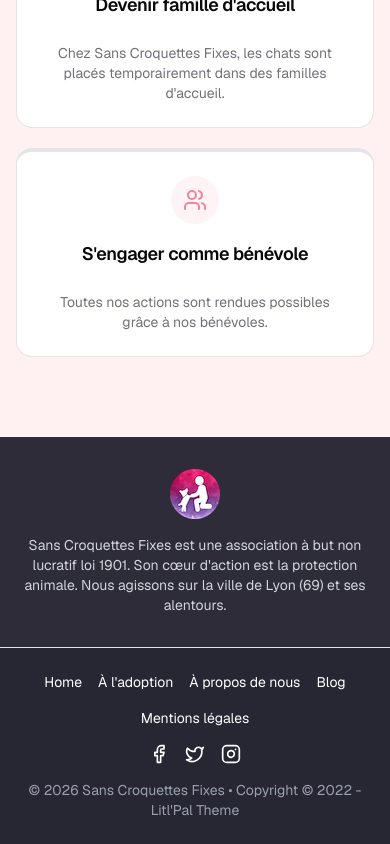
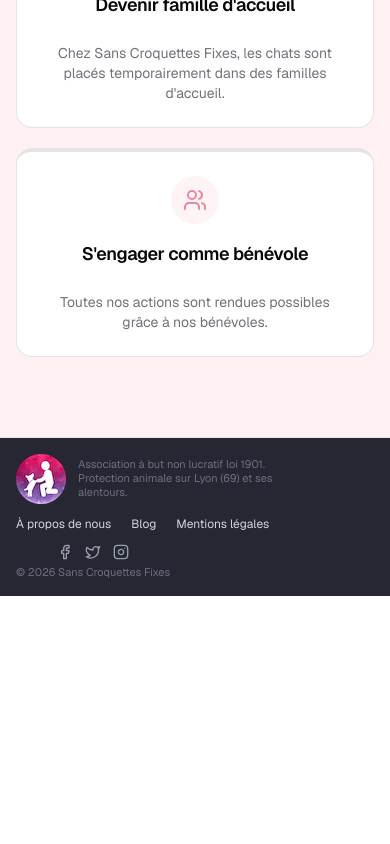
Before and after one commit to descrysama/DDF-front, a Next.js app: page / in a window 390 px wide. Shown: the part 9460-10304 px from the top of the page. After the commit the page ends 10056 px from the top, so only its background shows below. Built offline with nearby package versions, Linux system fonts and the light colour scheme.

Commit message:
fix: rework footer and header, DDF-00

```diff
--- a/components/footer.tsx
+++ b/components/footer.tsx
@@ -4,69 +4,48 @@ import { Facebook, Twitter, Instagram } from "lucide-react"
 
 export default function Footer() {
   return (
-    <footer className="bg-[#272633] text-white">
-      <div className="bg-[#2e2c38] py-8">
-        <div className="container mx-auto px-4">
-          <div className="flex flex-col md:flex-row items-center justify-between gap-4">
-            {/* Logo */}
-            <div className="w-[120px] h-[50px] relative">
+    <footer className="bg-[#272633] text-white border-t border-white/10">
+      <div className="container mx-auto px-4 py-4">
+        <div className="flex flex-col md:flex-row items-start md:items-center justify-between gap-3">
+
+          {/* Logo + description */}
+          <div className="flex flex-row items-center gap-3 shrink-0 max-w-[280px]">
+            <div className="w-[50px] h-[50px] relative shrink-0">
               <Image
                 src="/logo.png"
                 alt="Sans Croquettes Fixes"
                 fill
-                className="object-contain"
+                className="object-contain object-left"
               />
             </div>
+            <p className="text-[11px] text-gray-500 leading-tight">
+              Association à but non lucratif loi 1901. Protection animale sur Lyon (69) et ses alentours.
+            </p>
+          </div>
 
-            {/* Description */}
-            <div className="max-w-2xl text-center md:text-left">
-              <p className="text-sm text-gray-300">
-                Sans Croquettes Fixes est une association à but non lucratif loi 1901. Son cœur d'action est la protection animale. Nous agissons sur la ville de Lyon (69) et ses alentours.
-              </p>
-            </div>
-          </div>
-        </div>
-      </div>
+          {/* Nav links */}
+          <nav className="flex flex-wrap items-center justify-center gap-x-5 gap-y-1">
+            <Link href="/about-us" className="text-xs text-gray-300 hover:text-[hsl(var(--primary))] transition-colors">À propos de nous</Link>
+            <Link href="/news" className="text-xs text-gray-300 hover:text-[hsl(var(--primary))] transition-colors">Blog</Link>
+            <Link href="/mentions-legales" className="text-xs text-gray-300 hover:text-[hsl(var(--primary))] transition-colors">Mentions légales</Link>
+          </nav>
 
-      <div className="border-t border-white/10 py-6">
-        <div className="container mx-auto px-4">
-          <div className="flex flex-col md:flex-row items-center justify-between gap-4">
-            {/* Menu */}
-            <nav className="flex flex-wrap items-center justify-center gap-4 md:gap-6">
-              <Link href="/" className="text-sm hover:text-[hsl(var(--primary))] transition-colors">
-                Home
+          {/* Right: social + copyright */}
+          <div className="flex flex-col items-center md:items-end gap-1">
+            <div className="flex items-center gap-3">
+              <Link href="https://www.facebook.com/sanscroquettesfixes" target="_blank" className="text-gray-400 hover:text-[hsl(var(--primary))] transition-colors">
+                <Facebook size={16} />
               </Link>
-              <Link href="/adopt-pet" className="text-sm hover:text-[hsl(var(--primary))] transition-colors">
-                À l'adoption
+              <Link href="https://x.com/CroquettesFixes" target="_blank" className="text-gray-400 hover:text-[hsl(var(--primary))] transition-colors">
+                <Twitter size={16} />
               </Link>
-              <Link href="/about-us" className="text-sm hover:text-[hsl(var(--primary))] transition-colors">
-                À propos de nous
-              </Link>
-              <Link href="/news" className="text-sm hover:text-[hsl(var(--primary))] transition-colors">
-                Blog
-              </Link>
-              <Link href="/mentions-legales" className="text-sm hover:text-[hsl(var(--primary))] transition-colors">
-                Mentions légales
-              </Link>
-            </nav>
-
-            {/* Social Media */}
-            <div className="flex items-center space-x-4">
-              <Link href="https://www.facebook.com/sanscroquettesfixes" target="_blank" className="hover:text-[hsl(var(--primary))] transition-colors">
-                <Facebook size={20} />
-              </Link>
-              <Link href="https://x.com/CroquettesFixes" target="_blank" className="hover:text-[hsl(var(--primary))] transition-colors">
-                <Twitter size={20} />
-              </Link>
-              <Link href="https://www.instagram.com/sanscroquettesfixes/" target="_blank" className="hover:text-[hsl(var(--primary))] transition-colors">
-                <Instagram size={20} />
+              <Link href="https://www.instagram.com/sanscroquettesfixes/" target="_blank" className="text-gray-400 hover:text-[hsl(var(--primary))] transition-colors">
+                <Instagram size={16} />
               </Link>
             </div>
+            <p className="text-[11px] text-gray-500">© 2026 Sans Croquettes Fixes</p>
           </div>
 
-          <div className="mt-4 text-center text-sm text-gray-400">
-            <p>© 2026 Sans Croquettes Fixes • Copyright © 2022 - Litl'Pal Theme</p>
-          </div>
         </div>
       </div>
     </footer>
--- a/components/header.tsx
+++ b/components/header.tsx
@@ -33,12 +33,6 @@ export default function Header() {
             </Link>
             <Link href="/distribution-de-croquettes" className="text-sm font-bold text-white hover:text-[hsl(var(--primary))] transition-colors">
               Distribution de croquettes
-            </Link>
-            <Link href="/about-us" className="text-sm font-bold text-white hover:text-[hsl(var(--primary))] transition-colors">
-              À propos de nous
-            </Link>
-            <Link href="/news" className="text-sm font-bold text-white hover:text-[hsl(var(--primary))] transition-colors">
-              Blog
             </Link>
             <Button asChild>
               <Link href="/donate">Faire un don</Link>
```
